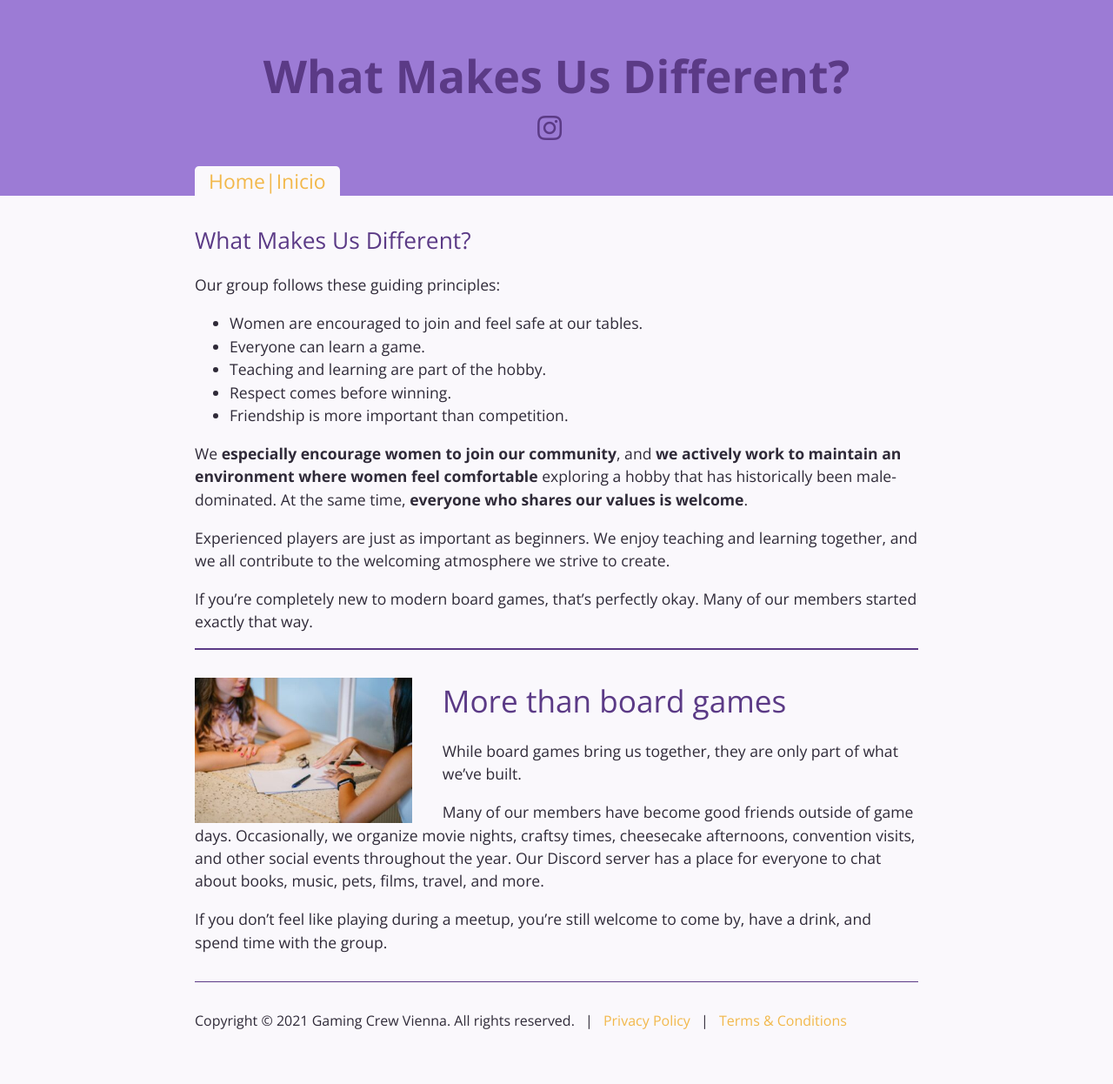
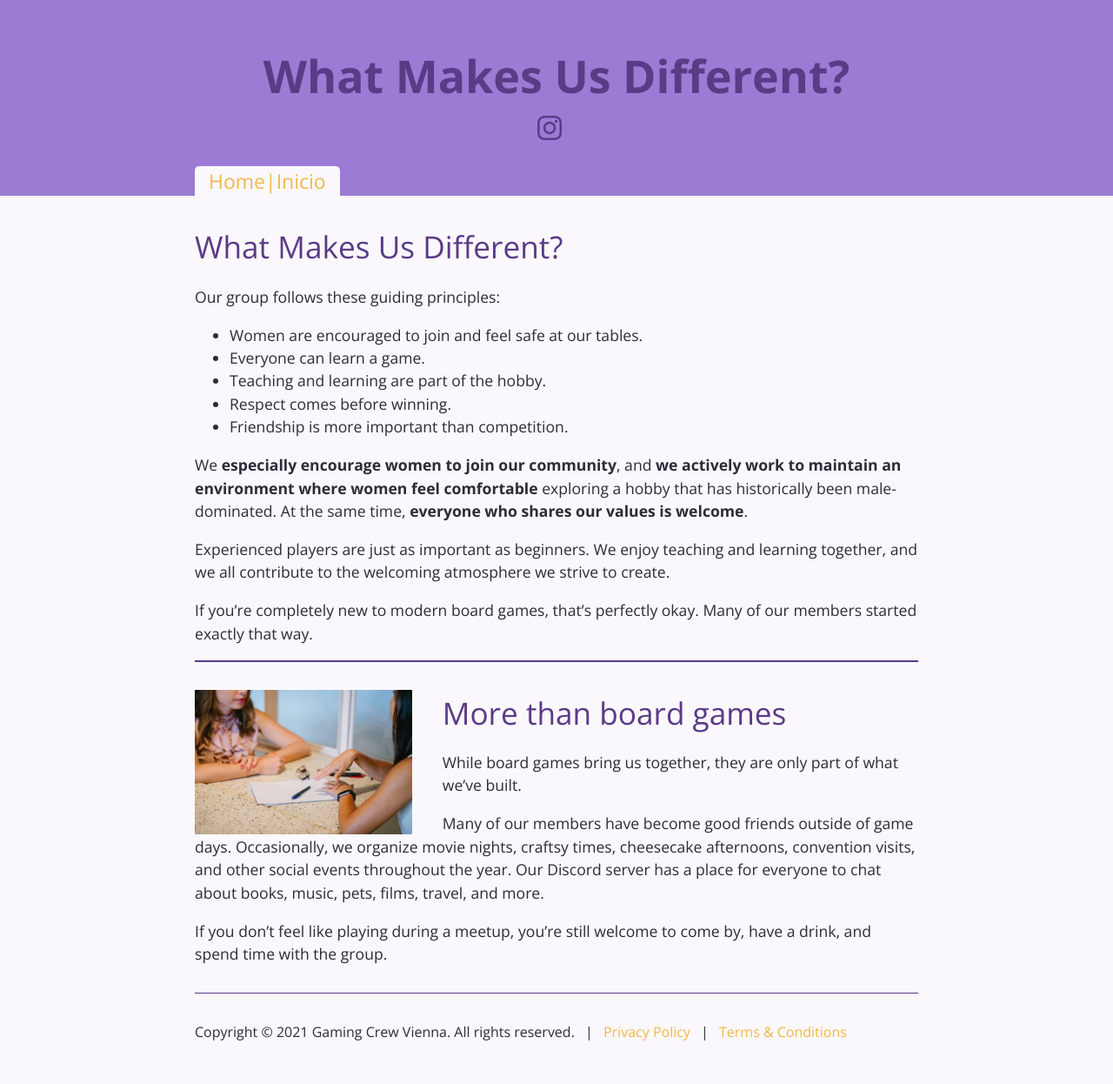
Before and after one commit to vnmorah/gamingcrew.vienna, a Jekyll site: the page built from index.md, in a window 1280 px wide. Shown: the whole page at 87% size. Built offline with Jekyll 4.4.1, drawn with Linux system fonts in a browser that asks for light colours; our own code applies the rules of GitHub Pages for plain Markdown files.

```diff
--- a/index.md
+++ b/index.md
@@ -29,7 +29,7 @@ feature_row:
 
 ---
 
-## What Makes Us Different?
+# What Makes Us Different?
 
 Our group follows these guiding principles:
 
```
